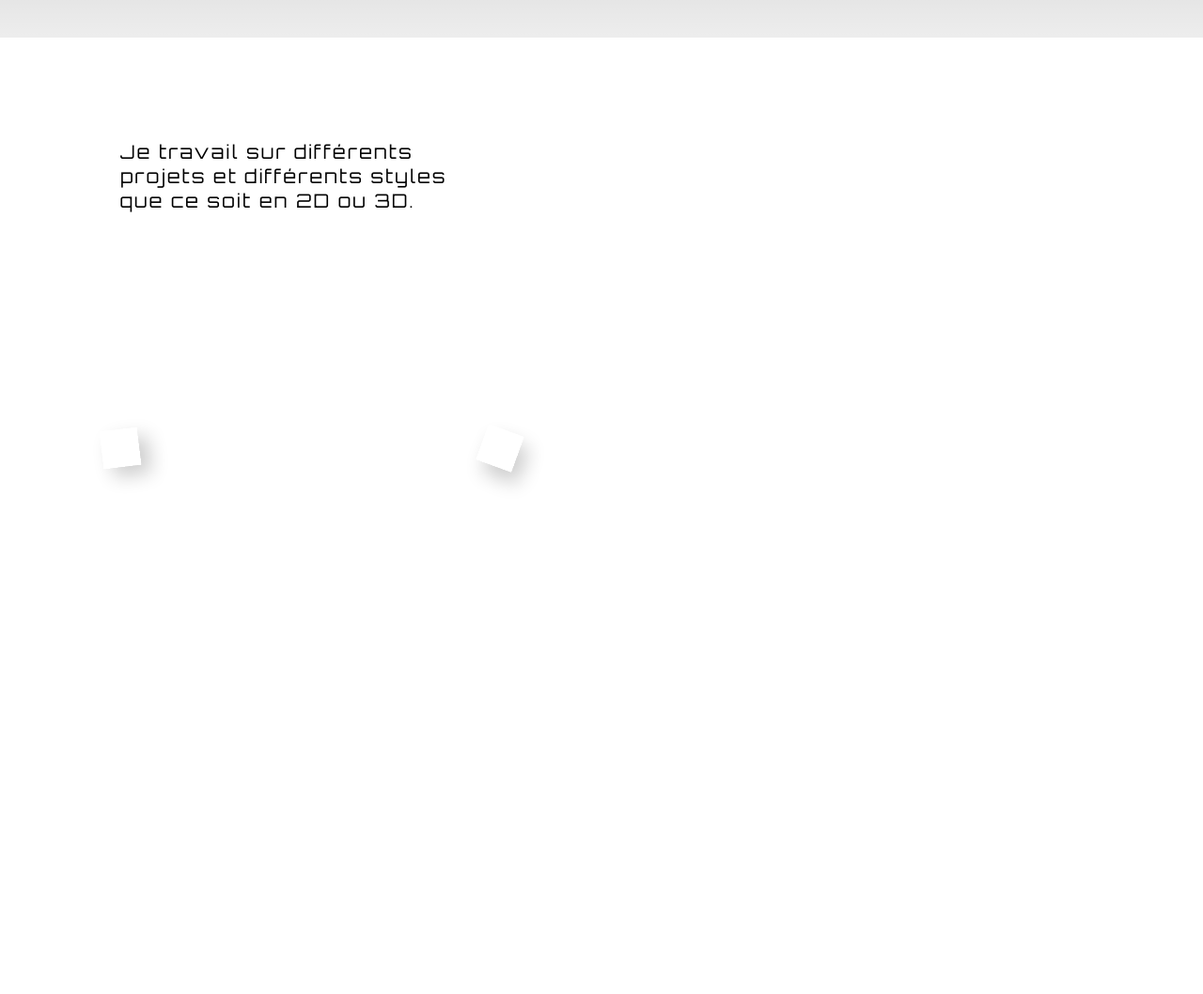
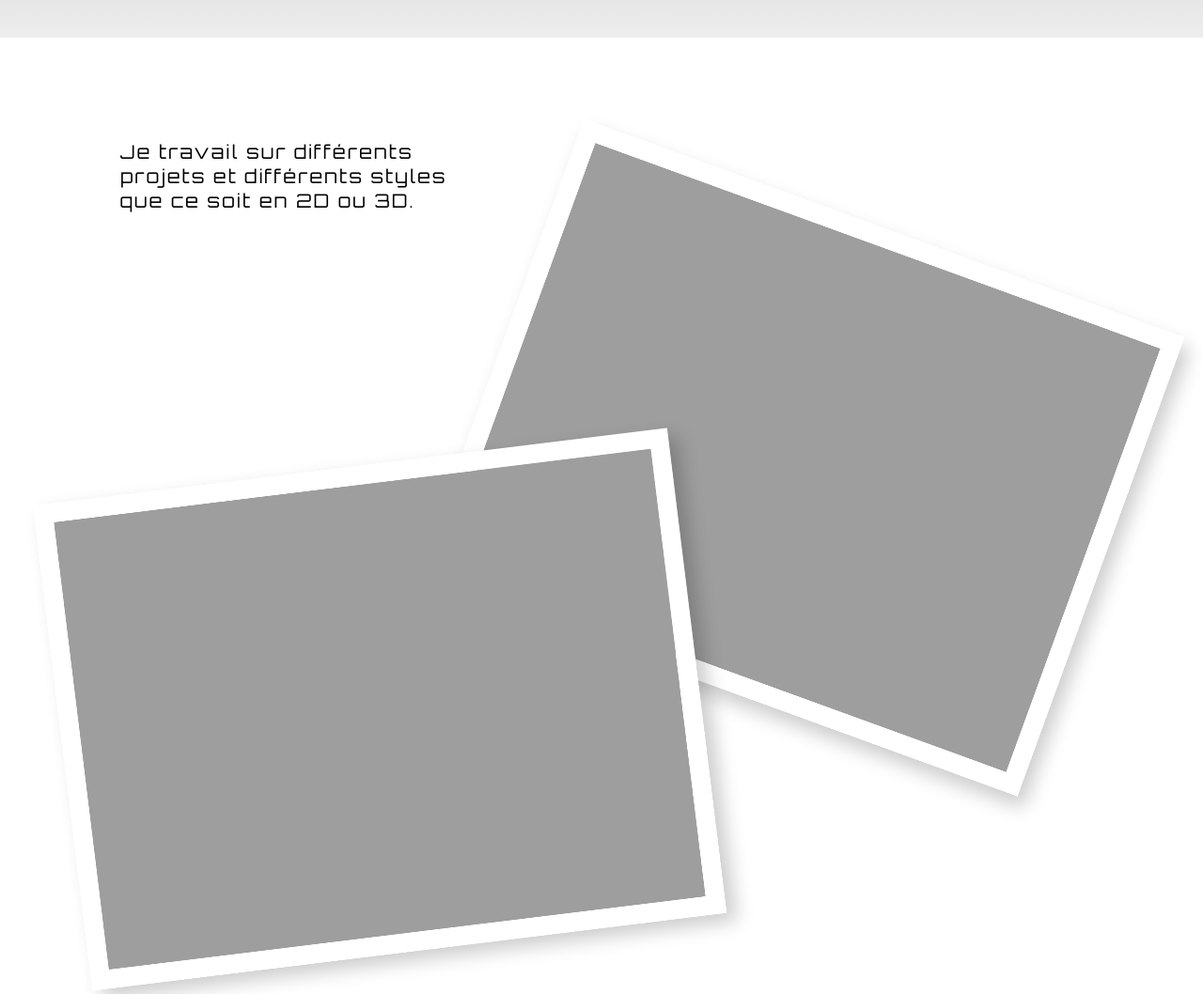
Before and after one commit to PipouilleJohnson/portfolio-killian-bouzera, a plain HTML site: page index.html in a window 1280 px wide. Shown: the part 920-1978 px from the top of the page at 94% size. Drawn offline with Linux system fonts and the light colour scheme; the site is published under a folder, as on GitHub Pages, so addresses that start at the root find nothing.

Commit message:
save 18052023 15h49

```diff
--- a/index.html
+++ b/index.html
@@ -54,8 +54,8 @@
                 que ce soit en 2D ou 3D.
             </p>
 
-            <img id="image-bouteille" src="/assets/rendu-bouteille.png" alt="">
-            <img id="image-bouteille-deux" src="/assets/tunel-pierre.png" alt="">
+            <img id="image-bouteille" src="assets/rendu-bouteille.png" alt="">
+            <img id="image-bouteille-deux" src="assets/tunel-pierre.png" alt="">
         </div>
 
 
```
